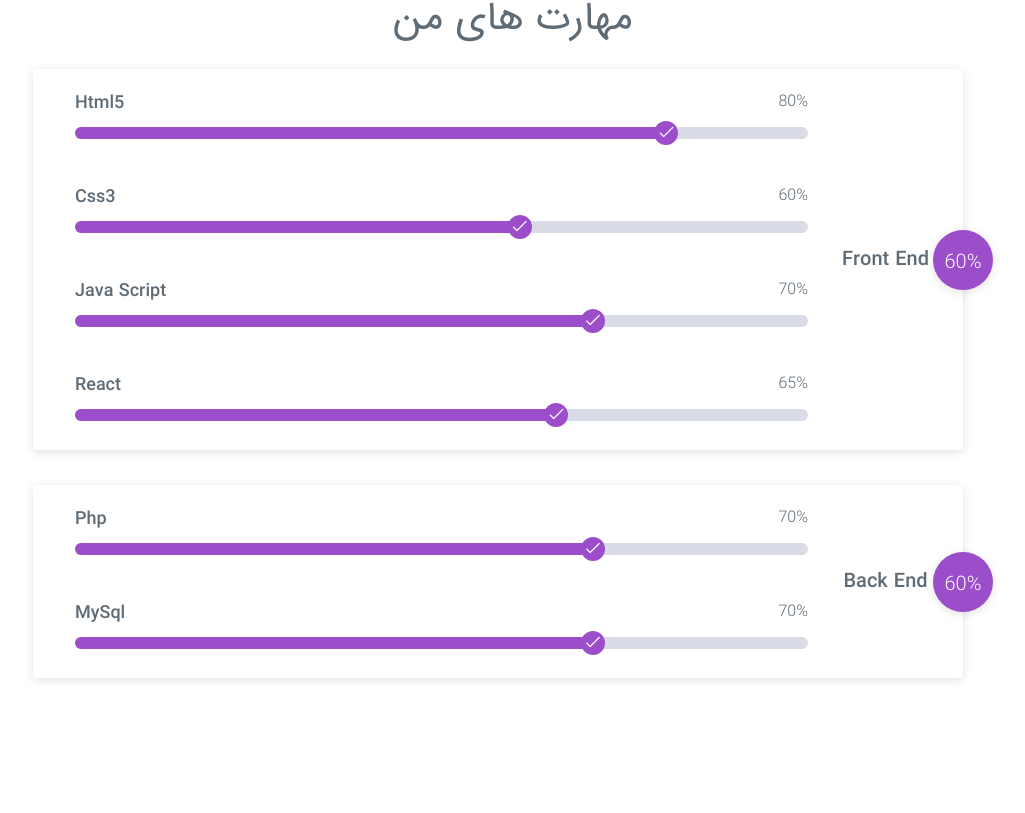
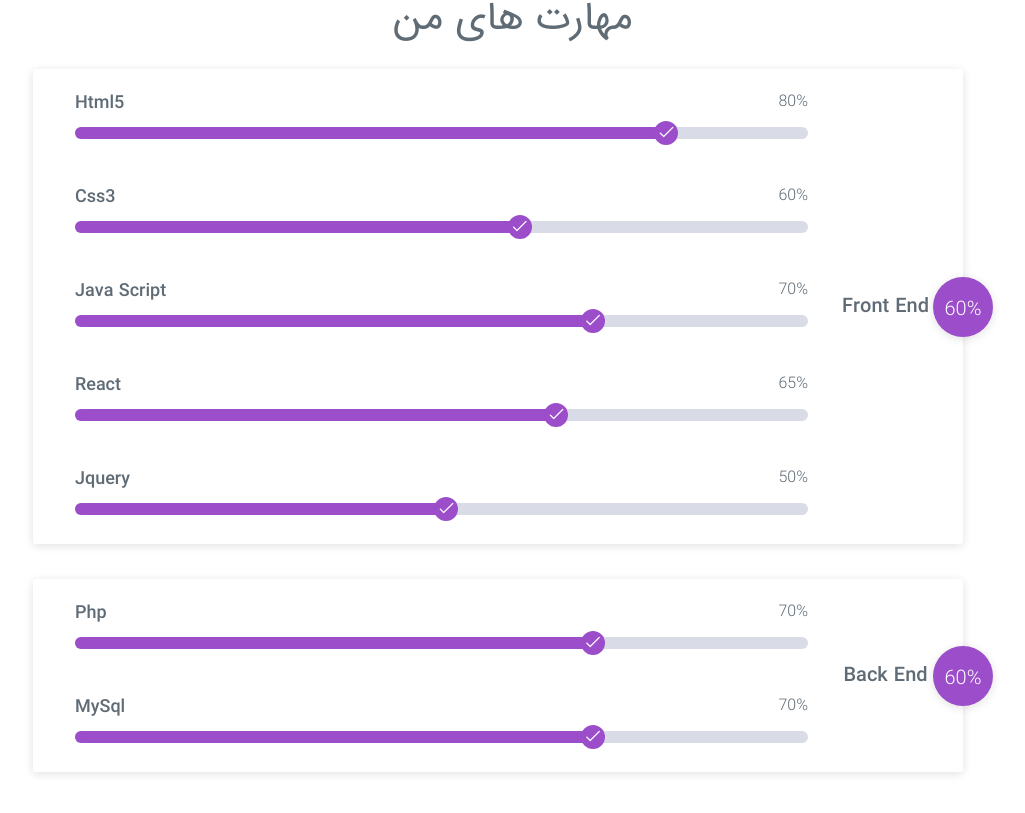
Before and after one commit to nerdpanda-ir/NerdPanda.Me, a React (Create React App) app: page / in a window 1280 px wide. Shown: the part 2041-2854 px from the top of the page, without its empty margins (127-1152 px from the left). Before the commit the page ends 2806 px from the top, so only its background shows below. Built offline with nearby package versions, Linux system fonts and the light colour scheme.

Commit message:
[file]{Skill.js]=> add more skill

```diff
--- a/src/components/Page/index/Main/Skill/Skill.js
+++ b/src/components/Page/index/Main/Skill/Skill.js
@@ -32,6 +32,9 @@ export default class Skill extends React.Component{
                                 <GlobalContextProvider value={{title : 'React',precent : '65%'}}>
                                     <SkillItem />
                                 </GlobalContextProvider>
+                                <GlobalContextProvider value={{title : 'Jquery',precent : '50%'}}>
+                                    <SkillItem />
+                                </GlobalContextProvider>
                             </SkillGroup>
                             <SkillGroup title='Back End ' icon='fal fa-lightbulb-on'>
                                 <GlobalContextProvider value={{title : 'Php',precent : '70%'}}>
```
